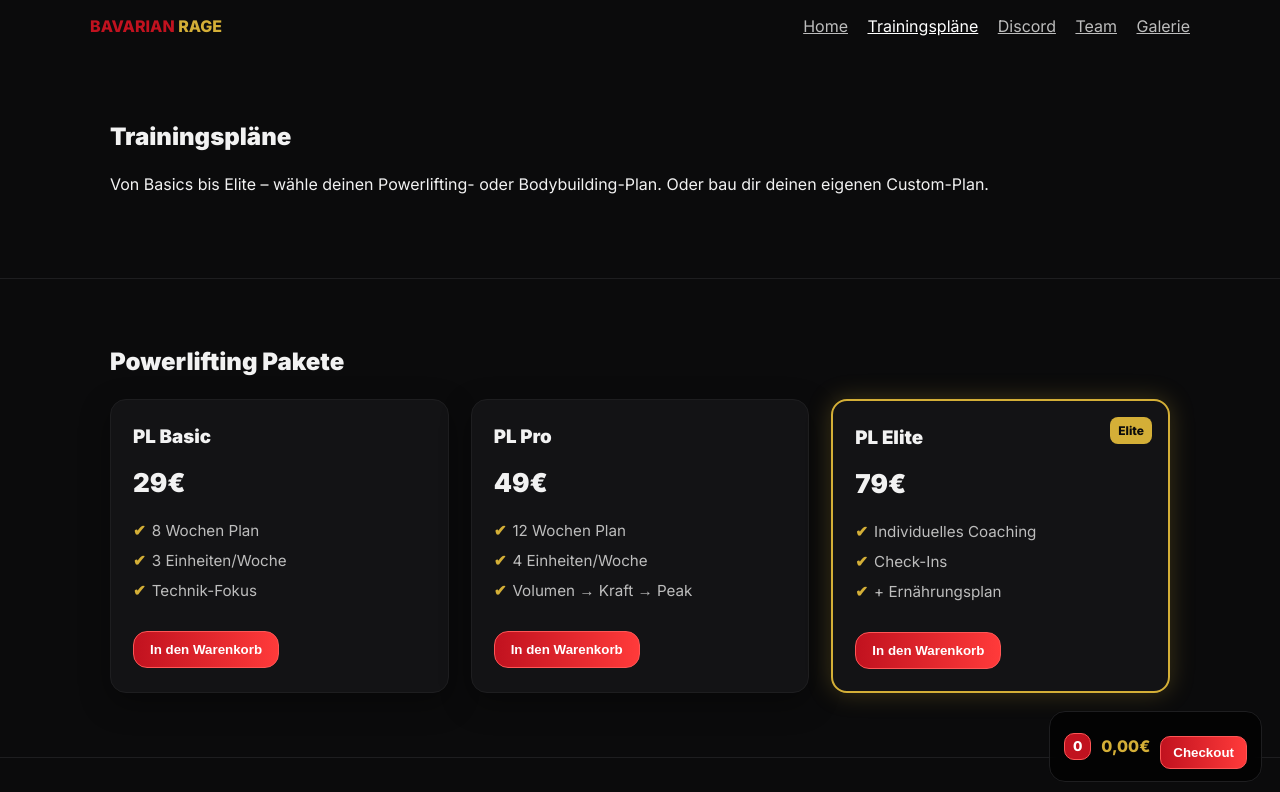
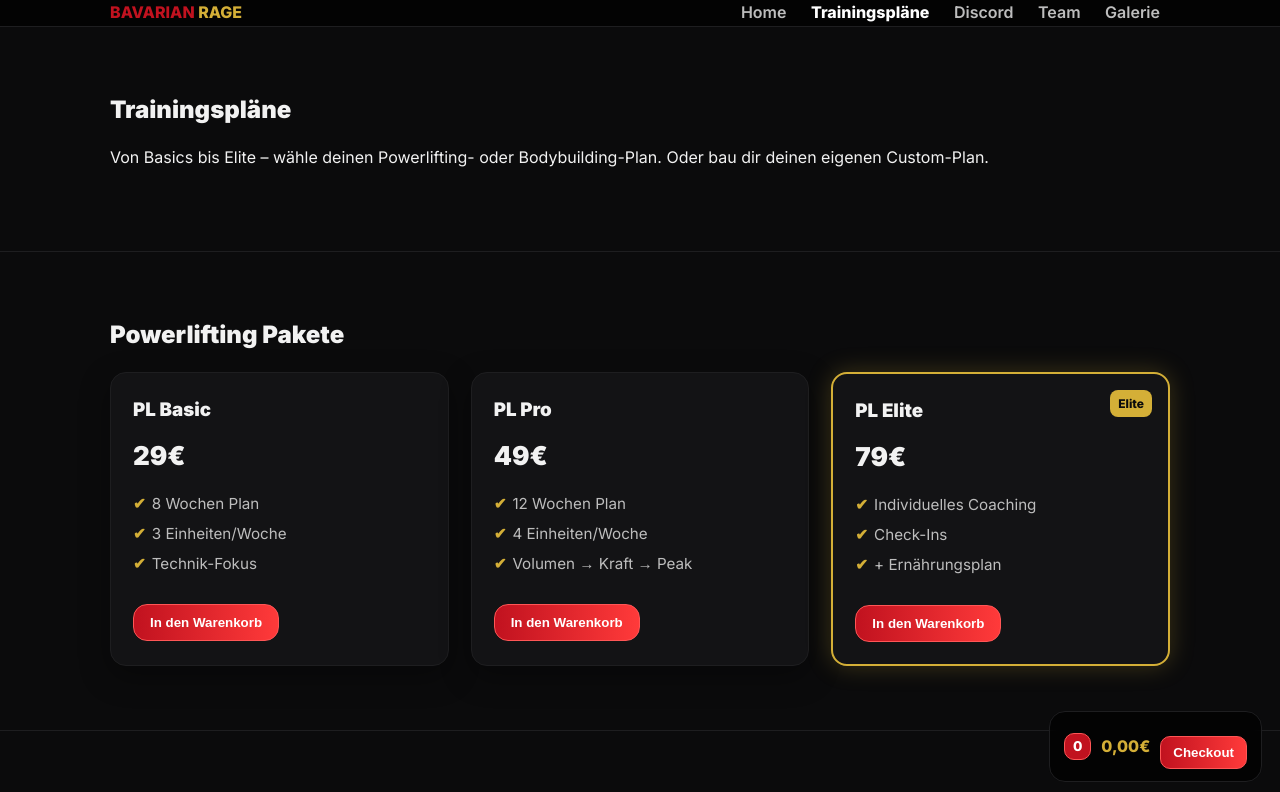
Before and after one commit to BavarianRage/bavarian-rage, a plain HTML site: page trainingsplaene.html in a window 1280 px wide. Shown: the top 792 px of the page. Drawn offline with Linux system fonts and the light colour scheme.

Commit message:
trainingsplaene.html

```diff
--- a/trainingsplaene.html
+++ b/trainingsplaene.html
@@ -14,6 +14,17 @@
 }
 *{box-sizing:border-box} html,body{margin:0}
 body{background:var(--bg);color:var(--fg);font:16px/1.6 "Inter",system-ui}
+
+/* Header */
+header{position:sticky;top:0;z-index:50;background:rgba(0,0,0,.7);border-bottom:1px solid var(--line);backdrop-filter:blur(6px)}
+.nav{max-width:1100px;margin:0 auto;display:flex;align-items:center;justify-content:space-between;padding:14px 20px}
+.brand{font-weight:900}
+.brand span:first-child{color:var(--rage)}
+.brand span:last-child{color:var(--gold)}
+nav a{color:var(--muted);text-decoration:none;margin:0 10px;font-weight:600;transition:.25s}
+nav a:hover{color:#fff}
+nav a.active{color:#fff;font-weight:800}
+
 .container{max-width:1100px;margin:0 auto;padding:0 20px}
 h1,h2,h3{font-weight:900;margin:0}
 h2{margin-bottom:18px}
@@ -51,14 +62,14 @@ form input[type=checkbox]{margin-right:8px}
 <body>
 
 <header>
-  <div class="container" style="display:flex;justify-content:space-between;align-items:center;padding:14px 0">
-    <div class="brand"><strong><span style="color:var(--rage)">BAVARIAN</span> <span style="color:var(--gold)">RAGE</span></strong></div>
+  <div class="container nav">
+    <div class="brand"><strong><span>BAVARIAN</span> <span>RAGE</span></strong></div>
     <nav>
-      <a href="index.html" style="margin-right:15px;color:var(--muted)">Home</a>
-      <a href="trainingsplaene.html" style="margin-right:15px;color:#fff">Trainingspläne</a>
-      <a href="discord.html" style="margin-right:15px;color:var(--muted)">Discord</a>
-      <a href="team.html" style="margin-right:15px;color:var(--muted)">Team</a>
-      <a href="galerie.html" style="color:var(--muted)">Galerie</a>
+      <a href="index.html">Home</a>
+      <a href="trainingsplaene.html" class="active">Trainingspläne</a>
+      <a href="discord.html">Discord</a>
+      <a href="team.html">Team</a>
+      <a href="galerie.html">Galerie</a>
     </nav>
   </div>
 </header>
```
